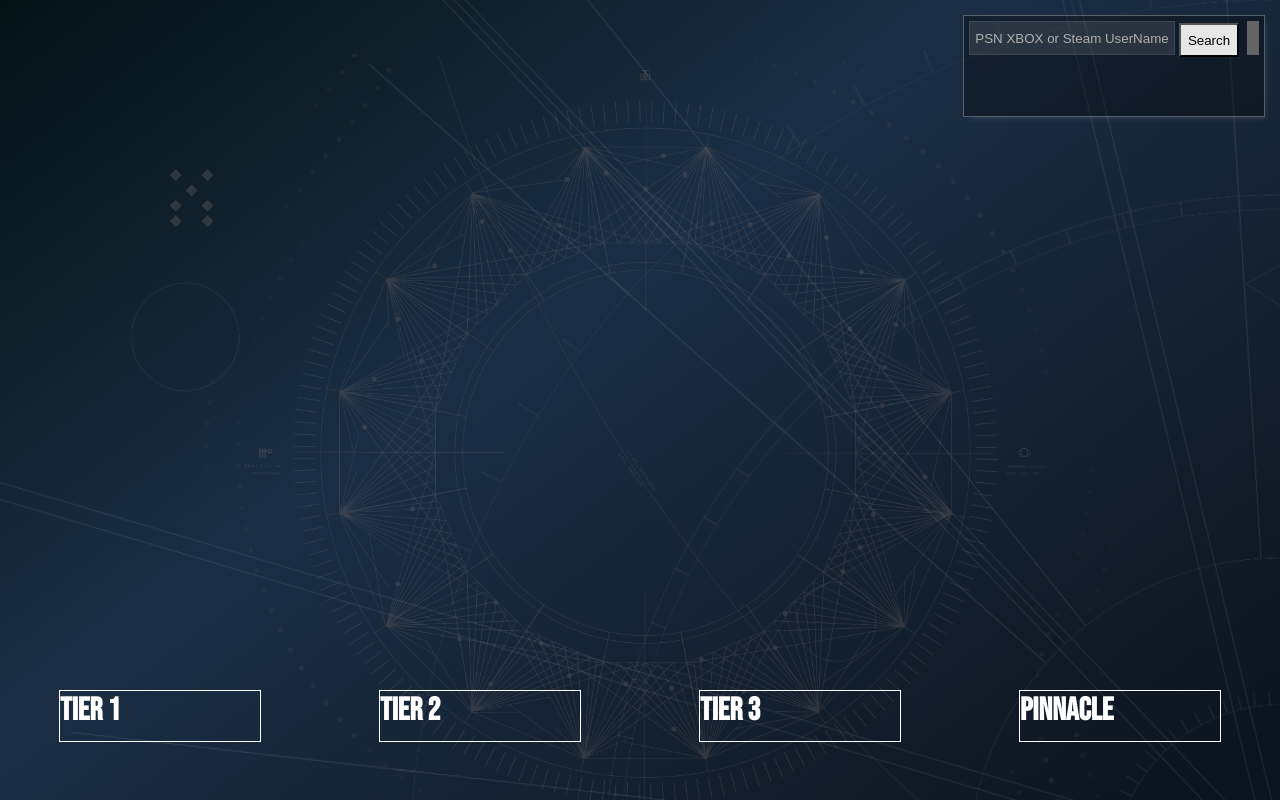
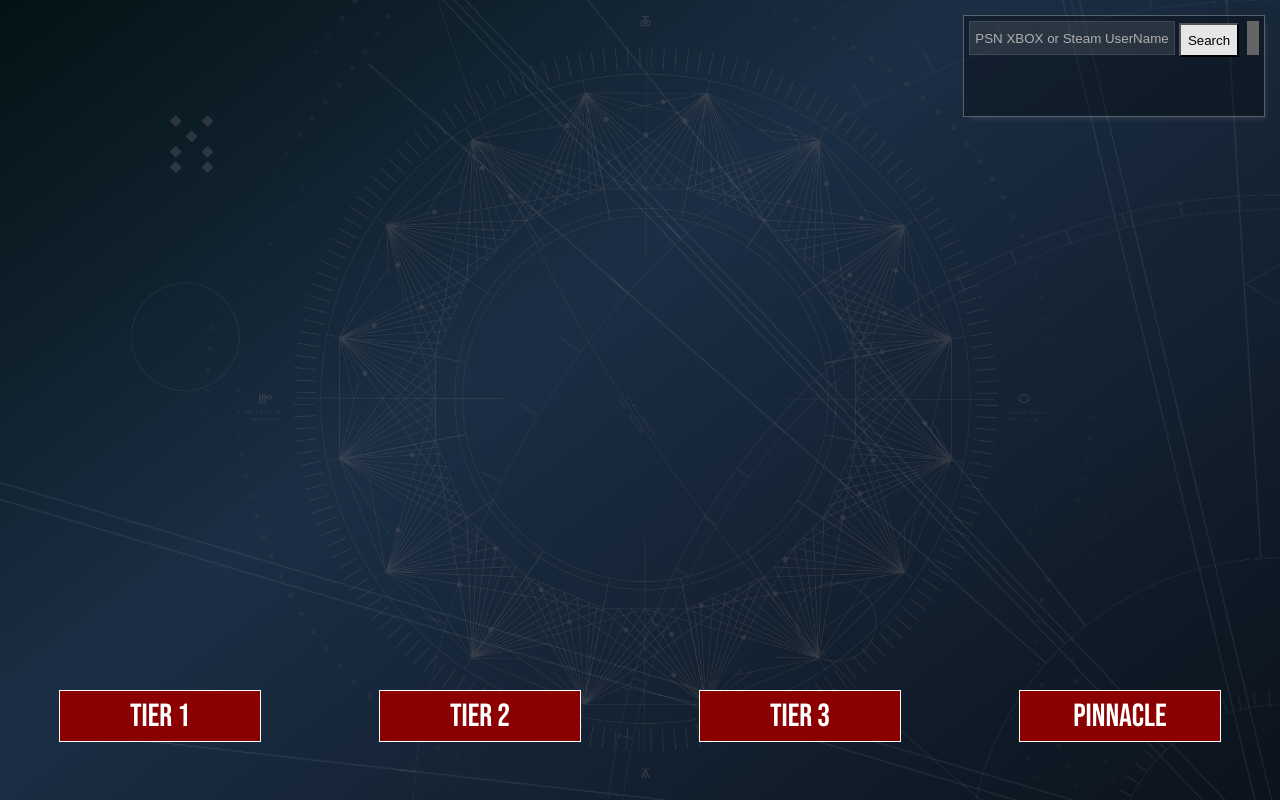
Before and after one commit to stockampj/Destiny-Level-Assistant, a React app: page / in a window 1280 px wide. Built offline with nearby package versions, Linux system fonts and the light colour scheme.

Commit message:
add ability to change selected tier

```diff
--- a/src/actions/selectTier.js
+++ b/src/actions/selectTier.js
@@ -4,7 +4,7 @@ export const resetSelectedTier = () => ({
   type: types.RESET_SELECTED_TIER,
 });
 
-export const changeSelectedPTier = (tierIndex) => ({
+export const changeSelectedTier = (tierIndex) => ({
   type: types.CHANGE_SELECTED_TIER,
   tierIndex
 });
--- a/src/components/Background.jsx
+++ b/src/components/Background.jsx
@@ -12,7 +12,7 @@ function Background(){
           display: block;
           margin-left: auto;
           margin-right: auto;
-          margin-top: 5%;
+          margin-top: 10px;
           width: 100%;
           height: 100%;
           background-image: url(${background});
--- a/src/components/CharacterDisplay.jsx
+++ b/src/components/CharacterDisplay.jsx
@@ -8,7 +8,7 @@ const { classDefinitions } = constants;
 function CharacterDisplay(props) {
   let isCurrentlySelected = false;
   if (props.selectedCharacter == props.characterIndex){
-    isCurrentlySelected= true;
+    isCurrentlySelected = true;
   }
 
   const onCharacterChange = () => {
@@ -64,8 +64,6 @@ function CharacterDisplay(props) {
           flex-direction: column;
           height: 100%;
           width: 70%;
-
-
         }
         .characterClass {
           margin: 5px;
--- /dev/null
+++ b/src/components/TierButton.jsx
@@ -0,0 +1,30 @@
+import React from 'react';
+import PropTypes from 'prop-types';
+
+function TierButton (props){
+  console.log(props)
+  return (
+    <div className='bottom-nav-cluster'>
+      <style>{`
+          .bottom-nav-cluster{
+            border: solid thin white;
+            margin: 0px;
+            height: 50px;
+            width: 200px;
+            display: flex;
+            margin: 0px;
+            background-color: darkred;
+            justify-content: center;
+            align-items: center;
+          }
+          .tier-name{
+            font-size: 2em;
+          }
+      `}</style>
+      <p className='tier-name' onClick={()=>{props.onTierSelection(props.index);}}>{props.tierName}</p>
+    </div>
+  )
+}
+
+
+export default TierButton;
--- a/src/components/TierSelector.jsx
+++ b/src/components/TierSelector.jsx
@@ -1,8 +1,16 @@
 import React from 'react';
 import { connect } from 'react-redux';
+import constants from './../constants';
+import { changeSelectedTier } from '../actions/selectTier';
+import TierButton from './TierButton';
+const { types } = constants;
 
 function TierSelector({ dispatch, selectedTier}){
 
+  const handleTierSelection = (index) => {
+    console.log("TIER SELECTOR: ", index)
+    dispatch(changeSelectedTier(index))
+  }
   return (
     <div>
       <style>{`
@@ -18,18 +26,28 @@ function TierSelector({ dispatch, selectedTier}){
           z-index: 1;
           color: white;
         }
-        .bottom-nav-cluster{
-          border: solid thin white;
-          margin: 0px;
-          height: 50px;
-          width: 200px;
-        }
       `}</style>
       <div className='bottom-nav-row'>
-            <h1 className='bottom-nav-cluster'>TIER 1</h1>
-            <h1 className='bottom-nav-cluster'>TIER 2</h1>
-            <h1 className='bottom-nav-cluster'>TIER 3</h1>
-            <h1 className='bottom-nav-cluster'>Pinnacle</h1>
+          <TierButton
+            tierName='Tier 1'
+            index='1'
+            onTierSelection = {handleTierSelection}
+          />
+          <TierButton
+            tierName='Tier 2'
+            index='2'
+            onTierSelection = {handleTierSelection}
+          />
+          <TierButton
+            tierName='Tier 3'
+            index='3'
+            onTierSelection = {handleTierSelection}
+          />
+          <TierButton
+            tierName='Pinnacle'
+            index='4'
+            onTierSelection = {handleTierSelection}
+          />
       </div>
     </div>
   );
--- a/src/reducers/selectedTierReducer.js
+++ b/src/reducers/selectedTierReducer.js
@@ -4,10 +4,10 @@ const { initialState, types } = constants;
 const selectedTierReducer = (state = initialState.selectedTier, action) => {
   let newSelectedTierState;
   switch (action.type) {
-  case types.RESET_SELECTED_Tier:
+  case types.RESET_SELECTED_TIER:
     newSelectedTierState = 0;
     return newSelectedTierState;
-  case types.CHANGE_SELECTED_Tier:
+  case types.CHANGE_SELECTED_TIER:
     newSelectedTierState = action.tierIndex;
     return newSelectedTierState;
   default:
```
Also changed, not shown: 1 other file (tests, documents, lock files or other folders).
